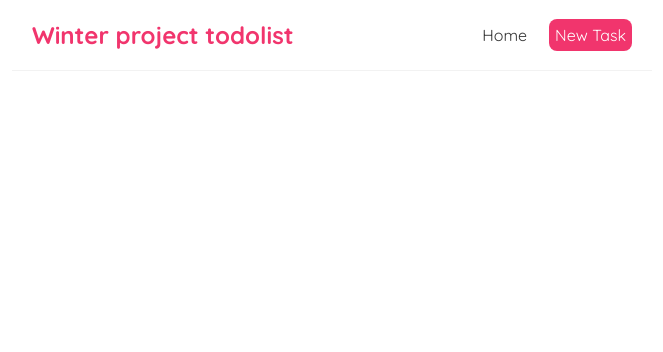
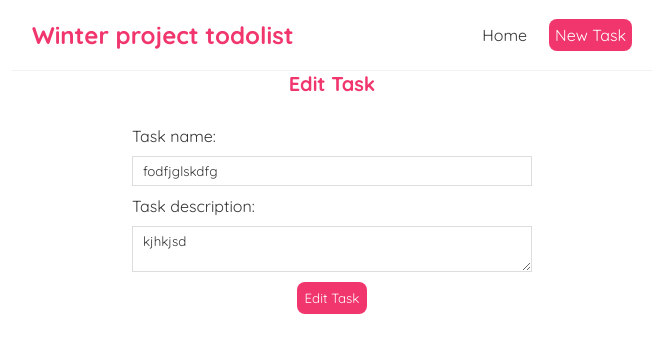
Before and after one commit to yihfei/winter-project, a React (Create React App) app in the folder todo-list/: page /edit/1 in a window 1280 px wide. Shown: the top 352 px of the page, without its empty margins (308-971 px from the left). Built offline with nearby package versions, Linux system fonts and the light colour scheme; data requests are answered from the project's data file.

Commit message:
Add Edit functionality

```diff
--- a/todo-list/data/db.json
+++ b/todo-list/data/db.json
@@ -1,8 +1,8 @@
 {
   "tasks": [
     {
-      "name": "shower",
-      "description": "use new shampoo",
+      "name": "fodfjglskdfg",
+      "description": "kjhkjsd",
       "id": 1
     },
     {
@@ -16,8 +16,8 @@
       "id": 3
     },
     {
-      "name": "d",
-      "description": "d",
+      "name": "Your mom",
+      "description": "dpopo",
       "id": 4
     }
   ]
--- a/todo-list/src/App.js
+++ b/todo-list/src/App.js
@@ -3,6 +3,7 @@ import Navbar from './Navbar';
 import TodoList from './TodoList';
 import Create from './Create';
 import { Route, Routes } from "react-router-dom";
+import Edit from './Edit';
 
 function App() {
   return (
@@ -11,6 +12,7 @@ function App() {
       <Routes>
         <Route path="/" element={<TodoList />} />
         <Route path="/create" element={<Create />} />
+        <Route path="/edit/:id" element={<Edit />}/>
       </Routes>
     </div>
 
--- /dev/null
+++ b/todo-list/src/Edit.js
@@ -0,0 +1,64 @@
+import { useState, useEffect } from "react";
+import { useNavigate } from "react-router-dom";
+import { useParams } from "react-router-dom";
+
+const Edit = () => {
+    const { id } = useParams();
+    const [name, setName] = useState('');
+    const [description, setDescription] = useState('');
+    const navigate = useNavigate();
+
+    useEffect(() => {
+        // Fetch data when the component mounts
+        const fetchData = async () => {
+          try {
+            const response = await fetch(`http://localhost:3030/tasks/${id}`);
+            const data = await response.json();
+            setName(data.name);
+            setDescription(data.description);
+          } catch (error) {
+            console.error('Error fetching data:', error);
+          }
+        };
+
+        fetchData();
+      }, [id]);
+
+    const handleSubmit = (e) => {
+        e.preventDefault();
+        const task = { name, description };
+
+        fetch('http://localhost:3030/tasks/' + id, {
+            method: 'PUT',
+            headers: { "Content-Type": "application/json" },
+            body: JSON.stringify(task)
+        }).then(() => {
+            console.log('task editted');
+            navigate('/');
+        })
+    }
+
+    return (
+        <div className="edit">
+            <h2>Edit Task</h2>
+            <form onSubmit={handleSubmit}>
+                <label>Task name:</label>
+                <input
+                    type="text"
+                    required
+                    value={name}
+                    onChange={(e) => setName(e.target.value)}
+                />
+                <label>Task description:</label>
+                <textarea
+                    required
+                    value={description}
+                    onChange={(e) => setDescription(e.target.value)}
+                ></textarea>
+                <button>Edit Task</button>
+            </form>
+        </div>
+    );
+}
+
+export default Edit;
--- a/todo-list/src/TodoList.js
+++ b/todo-list/src/TodoList.js
@@ -1,20 +1,30 @@
 import useFetch from "./useFetch";
+import { Link } from "react-router-dom";
 
-const TodoList  = () => {
+const TodoList = () => {
 
-    const {data : tasks, isPending, error} = useFetch('http://localhost:3030/tasks');
+    const { data: tasks, isPending, error } = useFetch('http://localhost:3030/tasks');
 
     return (
         <div className="TodoList">
             <h2>List of Tasks</h2>
             {tasks && tasks.map((task) => (
-                <div className = "Todo-preview" key={task.id}>
+                <div className="Todo-preview" key={task.id}>
                     <h3>{task.id}. {task.name}</h3>
                     <p>{task.description}</p>
+                    <div className="edit-button">
+                        <Link to={`/edit/${task.id}`}>
+                            <button style={{
+                                color: 'white',
+                                backgroundColor: '#f1356d',
+                                borderRadius: '4px',
+                            }}>Edit</button>
+                        </Link>
+                    </div>
                 </div>
             ))}
         </div>
-     );
+    );
 }
 
 export default TodoList;
--- a/todo-list/src/index.css
+++ b/todo-list/src/index.css
@@ -52,6 +52,9 @@
 .Todo-preview a{
   text-decoration: none;
 }
+.edit-button {
+  padding: 10px;
+}
 
 /* create new Todo form */
 .create {
@@ -84,3 +87,35 @@
   border-radius: 8px;
   cursor: pointer;
 }
+
+/* edit existing Todo form */
+.edit {
+  max-width: 400px;
+  margin: 0 auto;
+  text-align: center;
+}
+.edit label {
+  text-align: left;
+  display: block;
+}
+.edit h2 {
+  font-size: 20px;
+  color: #f1356d;
+  margin-bottom: 30px;
+}
+.edit input, .edit textarea, .edit select {
+  width: 100%;
+  padding: 6px 10px;
+  margin: 10px 0;
+  border: 1px solid #ddd;
+  box-sizing: border-box;
+  display: block;
+}
+.edit button {
+  background: #f1356d;
+  color: #fff;
+  border: 0;
+  padding: 8px;
+  border-radius: 8px;
+  cursor: pointer;
+}
```
